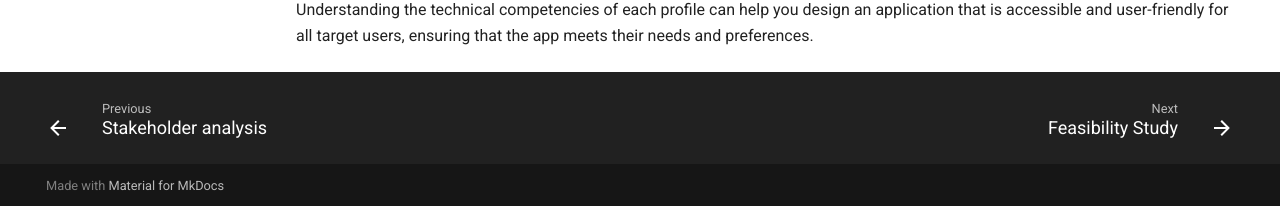
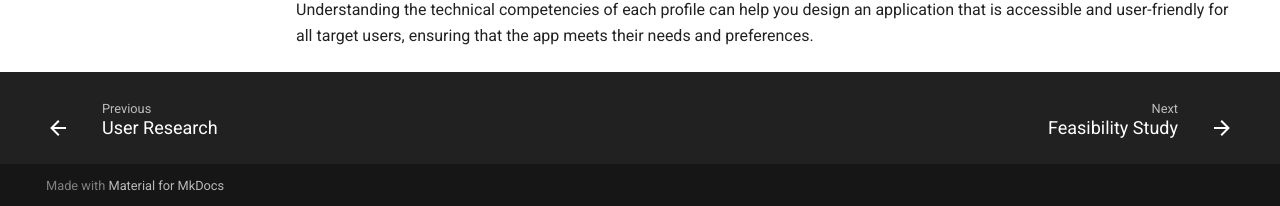
Before and after one commit to teragramgius/GherryPlus, an MkDocs documentation site: the page built from docs/personas.md, in a window 1280 px wide and 900 px high, scrolled down 1107 px. Shown: the part 691-897 px from the top of the window. Built offline with MkDocs 1.6.1 and Material for MkDocs 9.7.7, drawn with Linux system fonts in a browser that asks for light colours; comment, search, counter and statistics services are not loaded; the version menu is left out; part of the change alters nothing that is shown.

Commit message:
Update mkdocs.yml

```diff
--- a/mkdocs.yml
+++ b/mkdocs.yml
@@ -8,7 +8,7 @@ nav:
     - Ethnographic research: index.md
     - Benchmark: benchmark.md
     - Stakeholder analysis: stakeholders.md
-    - User Research: userresearch.md
+    - User Research: useranalysis.md
     - Personas: personas.md
     - Feasibility Study: feasibilitystudy.md
     - Testing: testing.md
```
